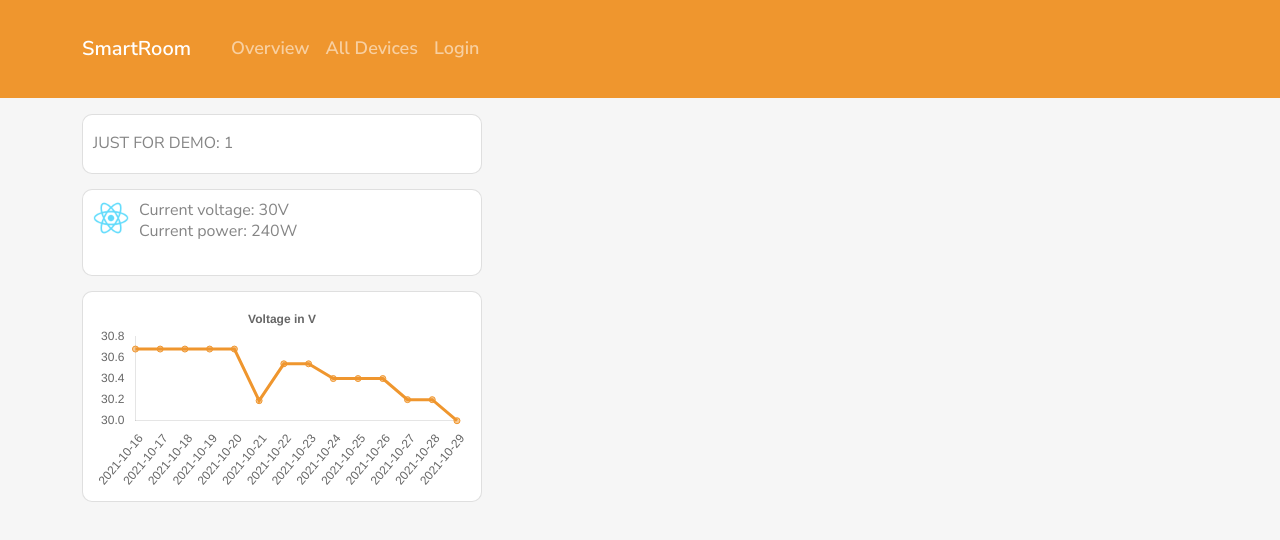
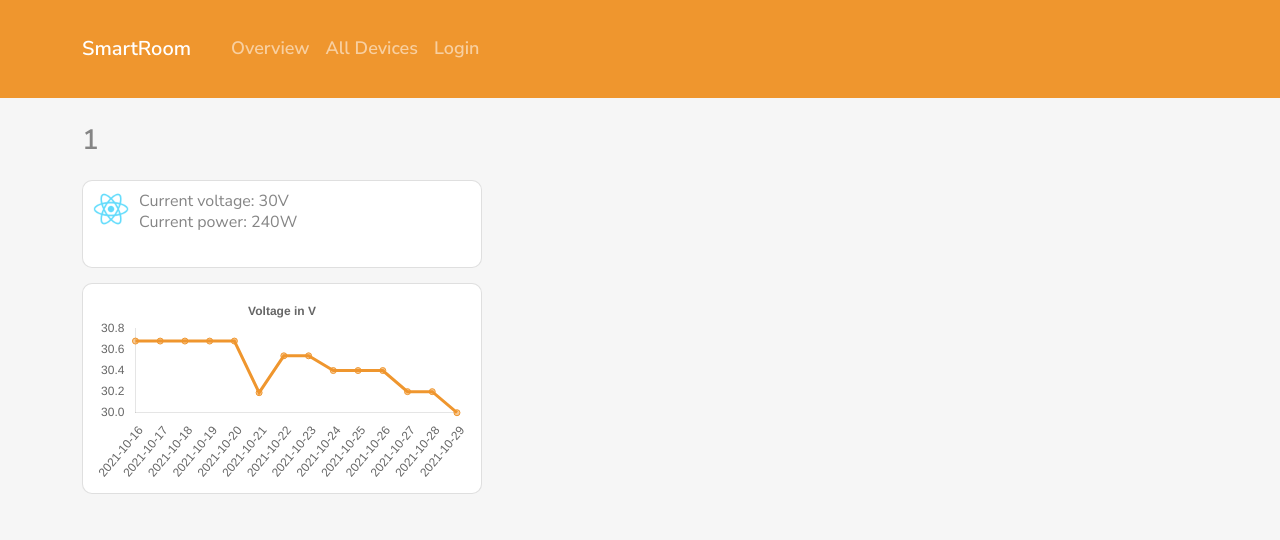
Before and after one commit to jhonatansossa/SmartRoomFrontend, a React (Create React App) app: page /devices/1/details in a window 1280 px wide. Shown: the top 540 px of the page. Built offline with nearby package versions, Linux system fonts and the light colour scheme.

Commit message:
further refactoring

```diff
--- a/src/index.css
+++ b/src/index.css
@@ -145,6 +145,11 @@ footer {
     background-size: cover;
     background-repeat: no-repeat;
     background-position: center center;
+}
+
+.title {
+    margin-top: 10px;
+    color: #858585;
 }
 
 .card-title {
--- a/src/screens/DetailedDevice.js
+++ b/src/screens/DetailedDevice.js
@@ -15,9 +15,7 @@ const DetailedDevice = () => {
 
     return (
         <div className="vertical-scroll-area">
-            <div className="card vertical">
-                <div className="card-title">JUST FOR DEMO: {id}</div>
-            </div>
+            <h2 className="title">{id}</h2>
             <div className="card vertical">
                 <div
                     key={src.title}
--- a/src/screens/DetailedSwitch.js
+++ b/src/screens/DetailedSwitch.js
@@ -62,9 +62,7 @@ const DetailedSwitch = () => {
     // Initialize a boolean state
     return (
         <div className="vertical-scroll-area">
-            <div className="card vertical">
-                <div className="card-title">JUST FOR DEMO: {id}</div>
-            </div>
+            <h2 className="title">{id}</h2>
             <ToggleButton
                 value={toggle}
                 onToggle={() => {
```
Lines whose indentation alone changed are shown as unchanged.
